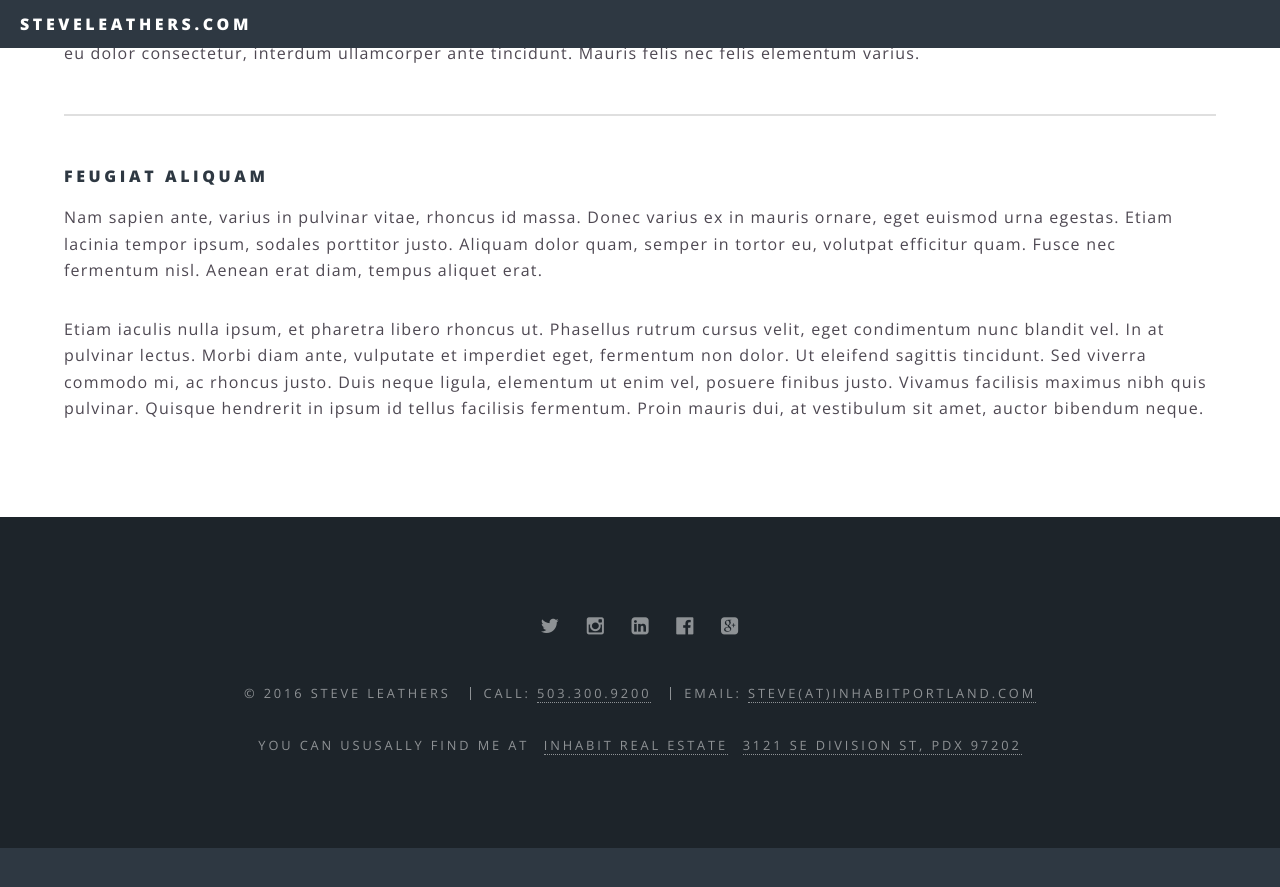
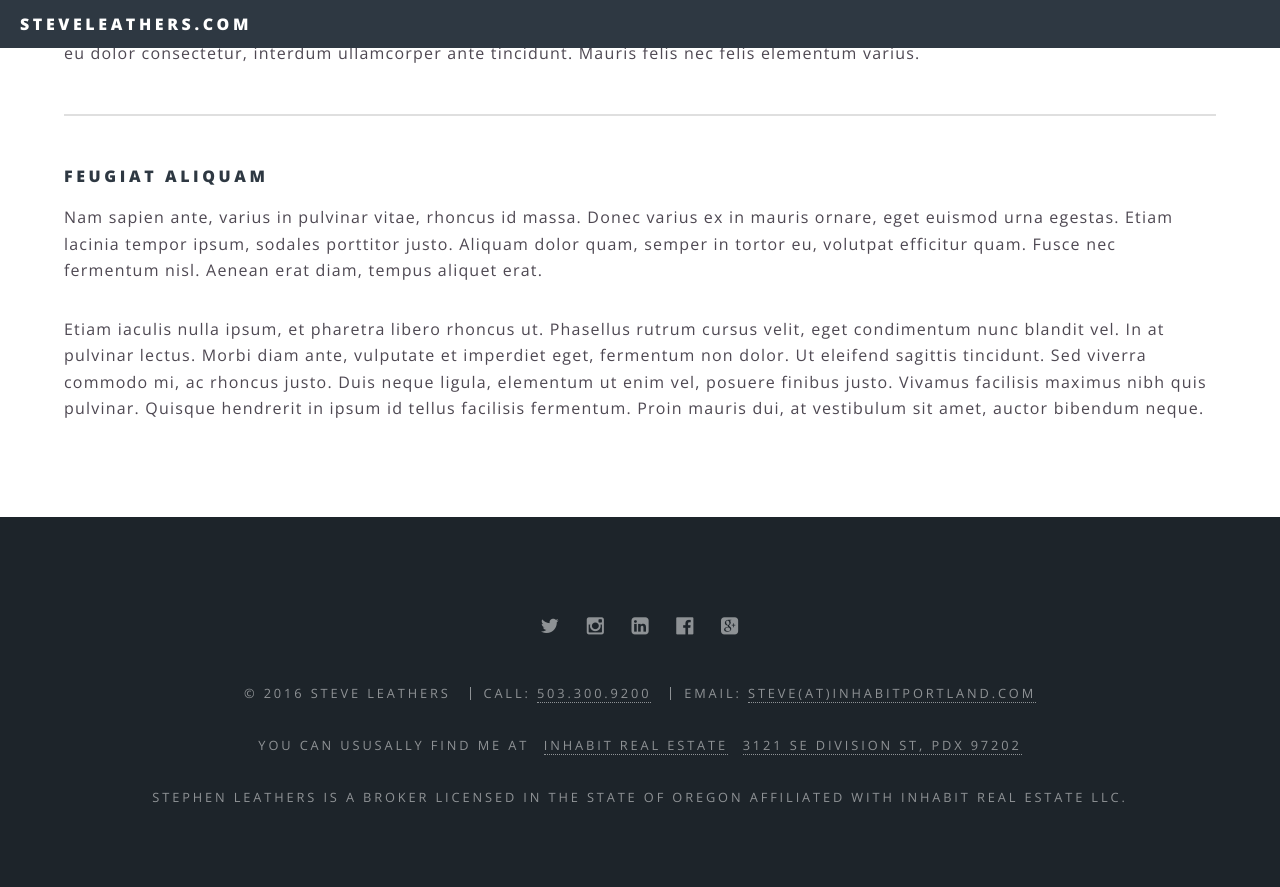
Before and after one commit to steveleathers/steveleathers.github.io, a Jekyll site: the page built from generic.html, in a window 1280 px wide and 900 px high, scrolled down 796 px. Shown: the top 887 px of the window. Built offline with Jekyll 4.4.1, drawn with Linux system fonts in a browser that asks for light colours; before the commit the page ends 1644 px from its top, so only the background shows below that.

Commit message:
added footer copy

```diff
--- a/_includes/footer.html
+++ b/_includes/footer.html
@@ -29,4 +29,5 @@
     <li><a href="http://www.inhabitportland.com">Inhabit Real Estate</a></li>
     <li><a href="https://www.google.com/maps/place/3121+SE+Division+St,+Portland,+OR+97202/data=!4m2!3m1!1s0x5495a0842ac3ec91:0x85c654c7a786f264?sa=X&ved=0ahUKEwiql77koPPNAhVY6WMKHRXnBugQ8gEIHTAA">3121 SE Division St, PDX 97202</a></li>
   </ul>
+  <p class="locationfoot">Stephen Leathers is a Broker licensed in the State of Oregon affiliated with Inhabit Real Estate LLC.</p>
 </footer>
```
Also changed, not shown: 4 other files.
